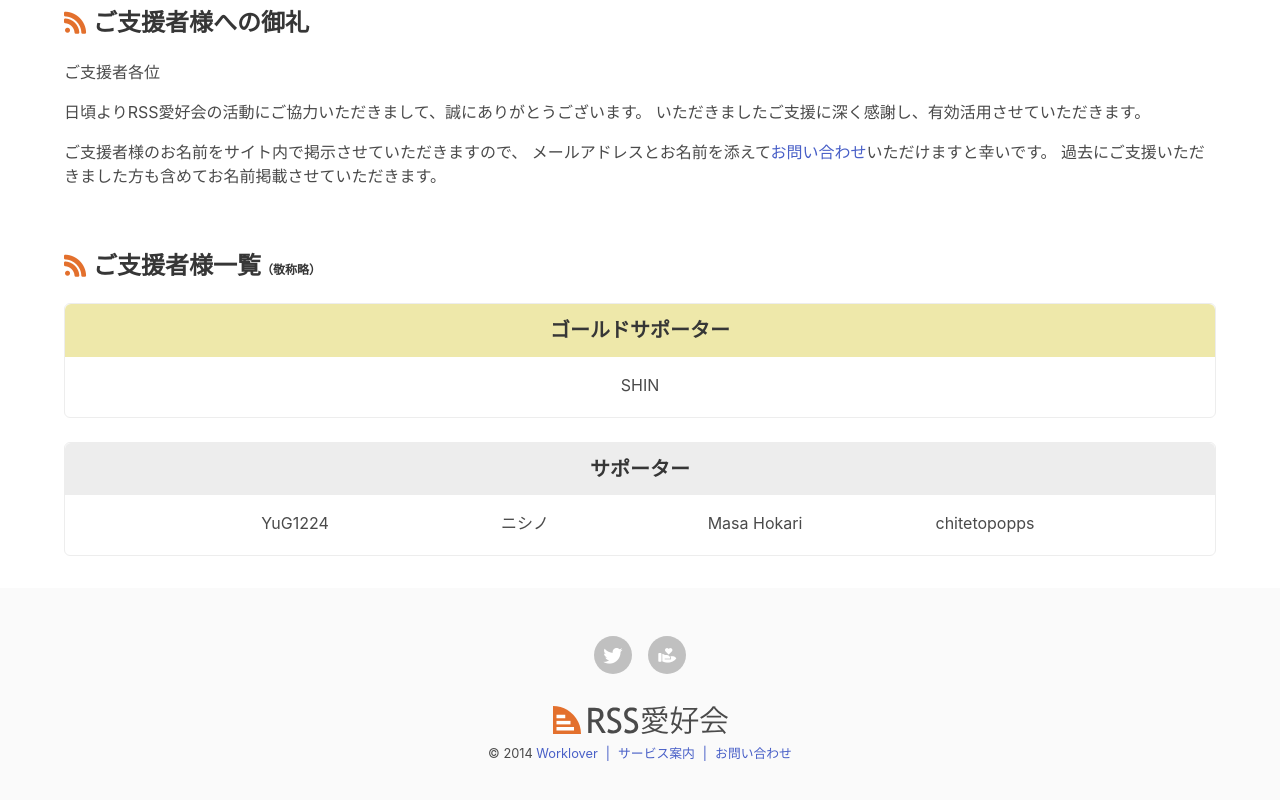
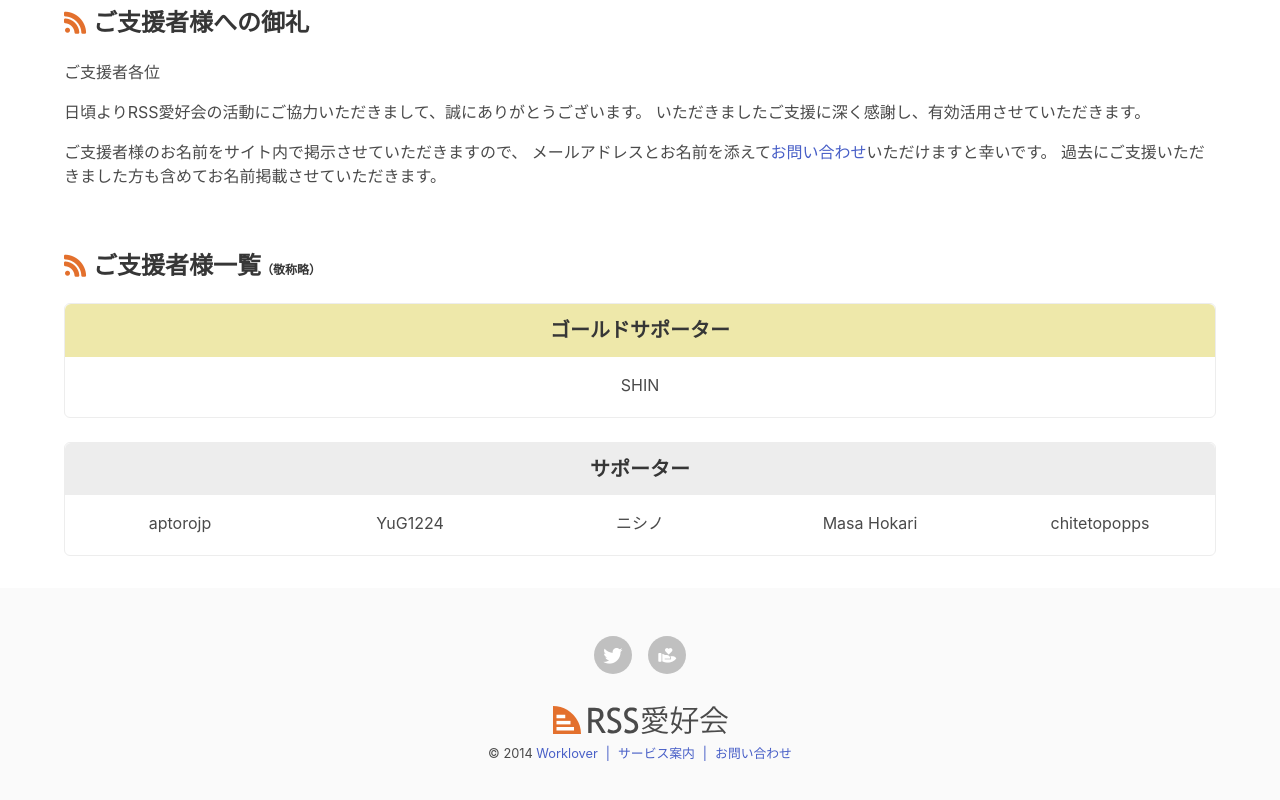
Before and after one commit to aikawame/rsslovers, a Next.js app in the folder frontend/: page /support in a window 1280 px wide. Shown: the part 1070-1870 px from the top of the page. Built offline with nearby package versions, Linux system fonts and the light colour scheme; no server answers; what react-google-recaptcha-v3 would draw is missing.

Commit message:
:adhesive_bandage: ご支援者様を追加する

```diff
--- a/frontend/components/SupportersList.tsx
+++ b/frontend/components/SupportersList.tsx
@@ -4,6 +4,7 @@ export default function SupportersList () {
   ]
 
   const NORMAL_SUPPORTERS = [
+    'aptorojp',
     'YuG1224',
     'ニシノ',
     'Masa Hokari',
```
